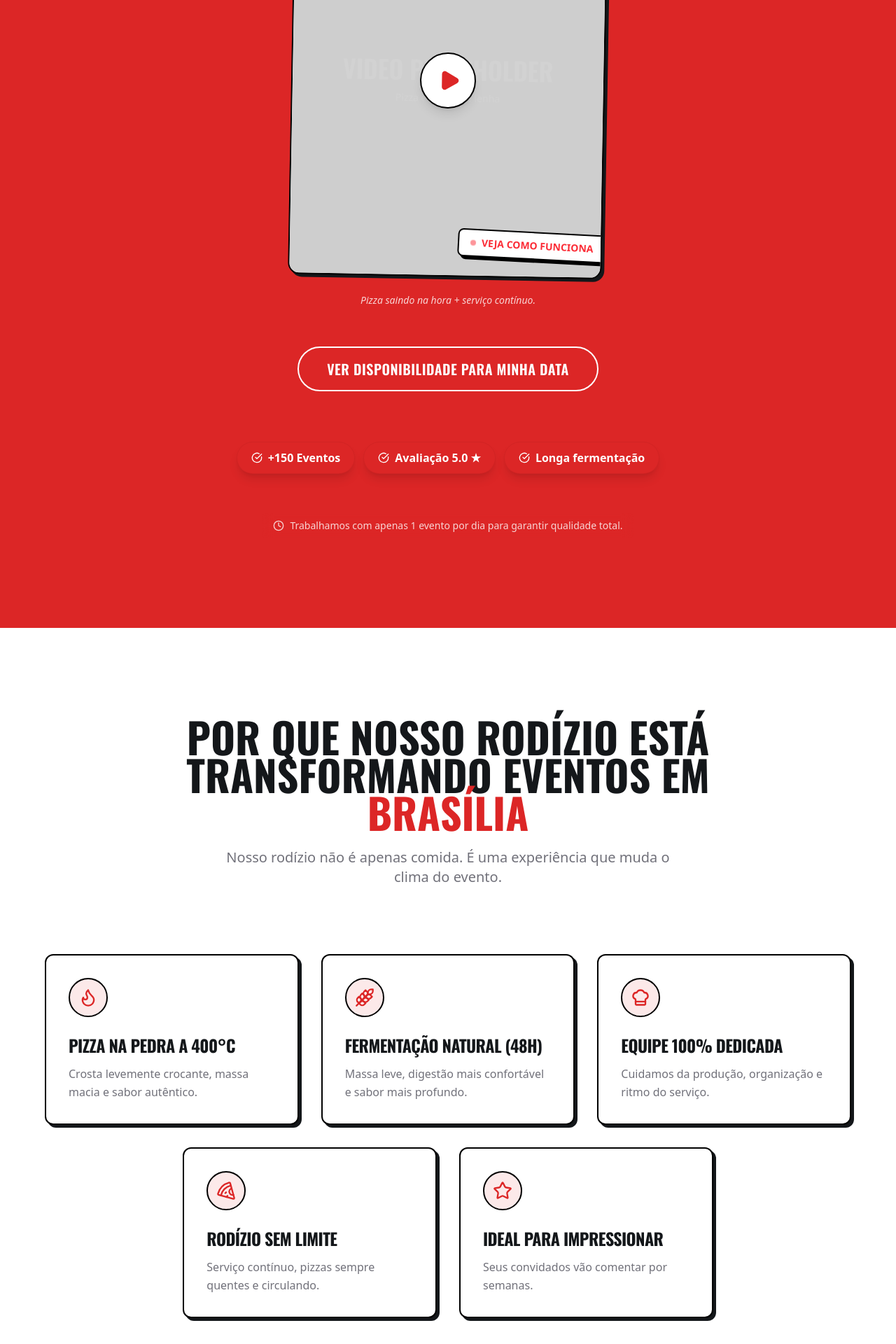
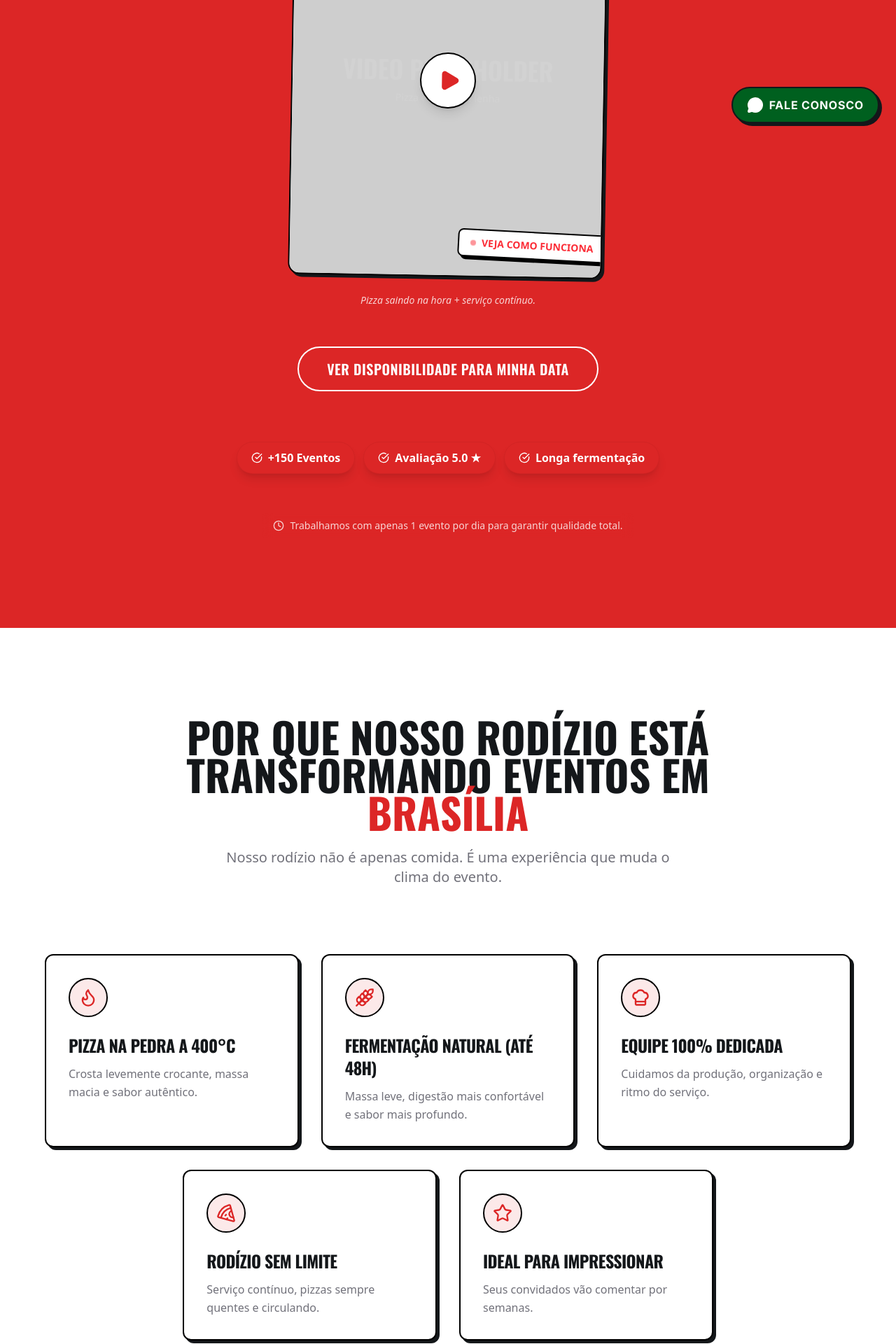
Before and after one commit to gabrielwanzeller/home_vero_gusto, a Next.js app: page / in a window 1280 px wide. Shown: the part 600-2520 px from the top of the page at 70% size. Built offline with nearby package versions, Linux system fonts and the light colour scheme.

Commit message:
Acrescentando o botão de contato

```diff
--- a/src/app/layout.tsx
+++ b/src/app/layout.tsx
@@ -1,5 +1,6 @@
 import { Inter, Oswald } from 'next/font/google'
 import './globals.css'
+import { FloatingWhatsApp } from '@/components/layout/floating-whatsapp'
 
 const fontBody = Inter({
   subsets: ['latin'],
@@ -17,6 +18,7 @@ export default function RootLayout({ children }: { children: React.ReactNode })
     <html lang="pt-BR">
       <body className={`${fontBody.variable} ${fontHeading.variable} font-sans antialiased`}>
         {children}
+        <FloatingWhatsApp />
       </body>
     </html>
   )
--- /dev/null
+++ b/src/components/layout/floating-whatsapp.tsx
@@ -0,0 +1,23 @@
+"use client"
+
+import { MessageCircle } from "lucide-react"
+
+export function FloatingWhatsApp() {
+  const whatsappNumber = "5561999999999" // Use actual number if available or generic link
+  const message = encodeURIComponent("Olá! Gostaria de falar com a equipe da Vero Gusto.")
+  const whatsappUrl = `https://wa.me/${whatsappNumber}?text=${message}`
+
+  return (
+    <a
+      href={whatsappUrl}
+      target="_blank"
+      rel="noopener noreferrer"
+      className="fixed bottom-6 right-6 z-50 flex items-center gap-2 bg-brand-green text-white px-5 py-3 rounded-full shadow-[4px_4px_0px_0px_rgba(20,23,26,1)] hover:-translate-y-1 hover:shadow-[6px_6px_0px_0px_rgba(20,23,26,1)] transition-all duration-300 border-2 border-foreground group animate-in fade-in slide-in-from-bottom-5"
+    >
+      <MessageCircle className="w-6 h-6 fill-current" />
+      <span className="font-bold text-sm md:text-base uppercase tracking-wider hidden sm:inline-block">
+        Fale Conosco
+      </span>
+    </a>
+  )
+}
--- a/src/components/sections/investment.tsx
+++ b/src/components/sections/investment.tsx
@@ -51,7 +51,7 @@ export function Investment() {
                 "Organização da área utilizada pela equipe ao final do evento"
               ].map((item, idx) => (
                 <li key={idx} className="flex gap-4 items-start">
-                  <div className="bg-foreground text-background rounded-full p-1 shrink-0 mt-1">
+                  <div className="bg-brand-green text-background rounded-full p-1 shrink-0 mt-1">
                     <Check className="w-5 h-5" strokeWidth={3} />
                   </div>
                   <span className="text-lg md:text-xl font-medium text-foreground leading-snug">
--- a/src/components/sections/why-us.tsx
+++ b/src/components/sections/why-us.tsx
@@ -11,7 +11,7 @@ export function WhyUs() {
     },
     {
       icon: Wheat,
-      title: "Fermentação natural (48h)",
+      title: "Fermentação natural (Até 48h)",
       description: "Massa leve, digestão mais confortável e sabor mais profundo.",
       colSpan: "md:col-span-1 lg:col-span-2"
     },
```
